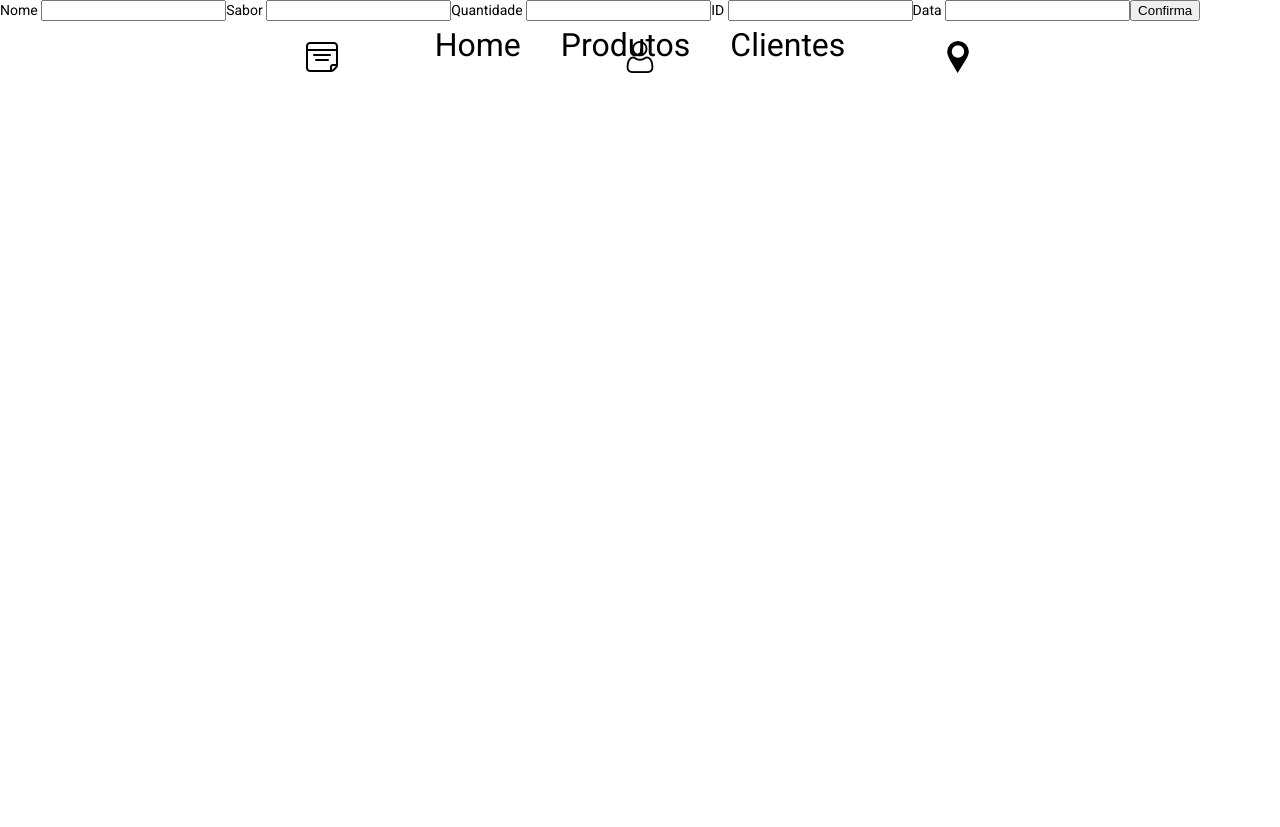
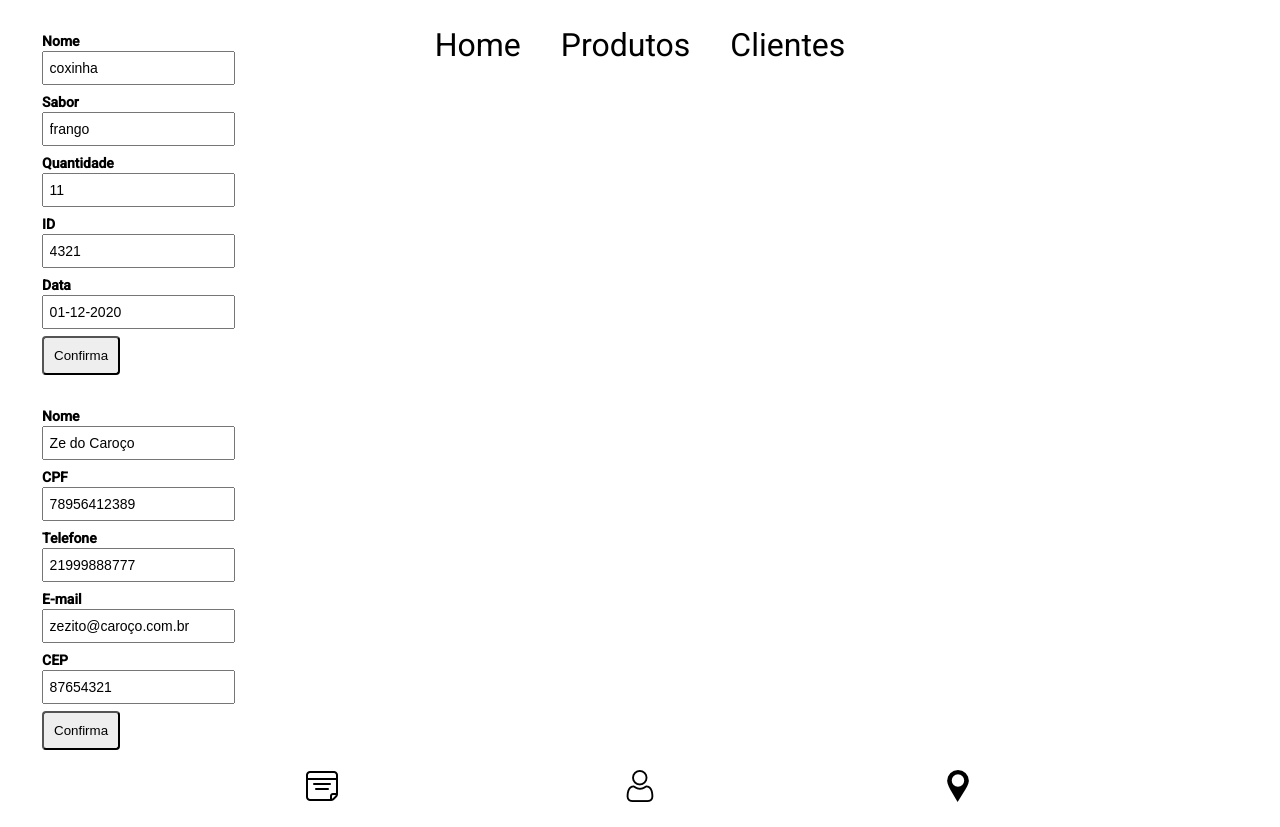
Before and after one commit to shemuelx/cardapium, an Angular app: page / in a window 1280 px wide. Before the commit the page ends 800 px from the top, so only its background shows below. Built offline with nearby package versions, Linux system fonts and the light colour scheme.

Commit message:
atualizar formularios produtos e clientes

```diff
--- a/src/app/app.component.html
+++ b/src/app/app.component.html
@@ -6,6 +6,7 @@
 
 <app-produtos></app-produtos>
 
+<app-clientes></app-clientes>
 
 
 <!-- Footer  -->
--- a/src/app/clientes/clientes.component.css
+++ b/src/app/clientes/clientes.component.css
@@ -0,0 +1,45 @@
+
+:host {
+    display: flex;
+    flex-direction: column;
+    padding-top: 24px;
+    margin-left: 3em;
+  }
+
+  label {
+    display: block;
+    width: 6em;
+    margin: .5em 0;
+    color: #000000;
+    font-weight: bold;
+  }
+
+  input {
+    height: 2em;
+    font-size: 1em;
+    padding-left: .4em;
+  }
+
+  button {
+    background-color: #eee;
+    padding: 10px 10px;
+    border-radius: 4px;
+    cursor: pointer;
+  }
+
+  button:hover {
+    background-color: #cfd8dc;
+  }
+
+  button:disabled {
+    background-color: #eee;
+    color: #ccc;
+    cursor: auto;
+  }
+
+
+  /*
+  Copyright Google LLC. All Rights Reserved.
+  Use of this source code is governed by an MIT-style license that
+  can be found in the LICENSE file at https://angular.io/license
+  */
--- a/src/app/clientes/clientes.component.html
+++ b/src/app/clientes/clientes.component.html
@@ -1,26 +1,33 @@
-<form>
 
-    <label for="cliente">Nome</label>
-    <input type="text" name="nome-cliente"
-           id="cliente" placeholder="Ze do Caroço"
-           required>
+<!-- Formulario dos clientes  -->
 
-    <label for="telefone">Telefone</label>
-    <input type="text" name="telefone-cliente"
-           id="telefone" minlength="11" maxlength="11"
-           placeholder="21 11111 2222"
-           required>
+<form [formGroup]="clientesForm" (ngSubmit)="onSubmit()">
 
-    <label for="email">E-mail</label>
-    <input type="email" name="mail-cliente"
-           id="email" placeholder="zezito@caroço.com.br"
-           required>
+    <label>
+      Nome
+      <input type="text" formControlName="nome" required>
+    </label>
 
-    <label for="cep">CEP</label>
-    <input type="text" name="cep-cliente"
-           id="cep" minlength="8" maxlength="8"
-           placeholder="12345678"
-           required>
+    <label>
+      CPF
+      <input type="text" formControlName="cpf" required>
+    </label>
+
+    <label>
+      Telefone
+      <input type="text" formControlName="telefone" required>
+    </label>
+
+    <label>
+      E-mail
+      <input type="text" formControlName="email" required>
+    </label>
+
+    <label>
+      CEP
+      <input type="text" formControlName="cep" required>
+    </label>
+
 
     <button type="submit">Confirma</button>
 
--- a/src/app/clientes/clientes.component.ts
+++ b/src/app/clientes/clientes.component.ts
@@ -1,5 +1,6 @@
 import { Component, OnInit } from '@angular/core';
-import { FormGroup, FormControl } from '@angular/forms';
+import { FormBuilder } from '@angular/forms';
+import { Validators } from '@angular/forms';
 
 
 @Component({
@@ -7,11 +8,29 @@ import { FormGroup, FormControl } from '@angular/forms';
   templateUrl: './clientes.component.html',
   styleUrls: ['./clientes.component.css']
 })
+
 export class ClientesComponent implements OnInit {
 
-  constructor() { }
+  clientesForm = this.fb.group ({
+
+    nome: ['Ze do Caroço', Validators.required],
+    email: ['zezito@caroço.com.br', Validators.email, Validators.required],
+    cpf: ['78956412389', Validators.required],
+    telefone: ['21999888777', Validators.required],
+    cep: ['87654321', Validators.required]
+
+  })
+
+  onSubmit() {
+
+    alert(this.clientesForm.value);
+  }
+
+
+  constructor(private fb: FormBuilder) {}
 
   ngOnInit(): void {
+
   }
 
 }
--- a/src/app/produtos/produtos.component.css
+++ b/src/app/produtos/produtos.component.css
@@ -0,0 +1,45 @@
+
+:host {
+    display: flex;
+    flex-direction: column;
+    padding-top: 24px;
+    margin-left: 3em;
+  }
+
+  label {
+    display: block;
+    width: 6em;
+    margin: .5em 0;
+    color: #000000;
+    font-weight: bold;
+  }
+
+  input {
+    height: 2em;
+    font-size: 1em;
+    padding-left: .4em;
+  }
+
+  button {
+    background-color: #eee;
+    padding: 10px 10px;
+    border-radius: 4px;
+    cursor: pointer;
+  }
+
+  button:hover {
+    background-color: #cfd8dc;
+  }
+
+  button:disabled {
+    background-color: #eee;
+    color: #ccc;
+    cursor: auto;
+  }
+
+
+  /*
+  Copyright Google LLC. All Rights Reserved.
+  Use of this source code is governed by an MIT-style license that
+  can be found in the LICENSE file at https://angular.io/license
+  */
--- a/src/app/produtos/produtos.component.ts
+++ b/src/app/produtos/produtos.component.ts
@@ -1,6 +1,6 @@
 import { Component, OnInit } from '@angular/core';
-import { FormGroup, FormControl } from '@angular/forms';
-
+import { FormBuilder } from '@angular/forms';
+import { Validators } from '@angular/forms';
 
 @Component({
   selector: 'app-produtos',
@@ -11,14 +11,13 @@ import { FormGroup, FormControl } from '@angular/forms';
 
 export class ProdutosComponent {
 
-  produtosForm = new FormGroup ({
+  produtosForm = this.fb.group({
 
-    id: new FormControl(''),
-    nome: new FormControl(''),
-    sabor: new FormControl(''),
-    quantidade: new FormControl(''),
-    data: new FormControl('')
-
+    id: ['4321',Validators.required],
+    nome: ['coxinha', Validators.required],
+    sabor: ['frango', Validators.required],
+    quantidade: ['11', Validators.required],
+    data: ['01-12-2020', Validators.required]
   })
 
   onSubmit() {
@@ -26,9 +25,10 @@ export class ProdutosComponent {
     alert(this.produtosForm.value);
   }
 
-  constructor() { }
+  constructor(private fb: FormBuilder) { }
 
   ngOnInit(): void {
+
   }
 
 }
```
Also changed, not shown: src/app/produtos/produtos.component.html (+15 -25 lines).
